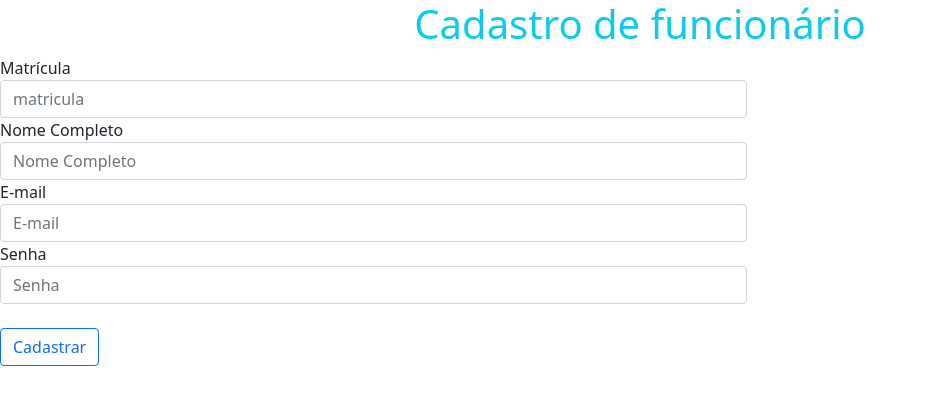
After one commit to 4F-GROUP/L2P, a PHP site: page /CadastroFuncionario.html in a window 1280 px wide. The commit adds this page. Shown: the top 405 px of the page, without its empty margins (0-927 px from the left). Run offline with PHP 8.4, Linux system fonts and the light colour scheme.

Commit message:
Cadastro de funcionario

```diff
--- /dev/null
+++ b/CadastroFuncionario.html
@@ -0,0 +1,46 @@
+<!DOCTYPE html>
+<html lang="en">
+<head>
+    <meta charset="UTF-8">
+    <meta http-equiv="X-UA-Compatible" content="IE=edge">
+    <meta name="viewport" content="width=device-width, initial-scale=1.0">
+    <link href="https://cdn.jsdelivr.net/npm/bootstrap@5.1.3/dist/css/bootstrap.min.css" rel="stylesheet" integrity="sha384-1BmE4kWBq78iYhFldvKuhfTAU6auU8tT94WrHftjDbrCEXSU1oBoqyl2QvZ6jIW3" crossorigin="anonymous">
+    <link rel="stylesheet" href="Cadastro.css">
+
+    <title>Cadastro</title>
+</head>
+<div class="titulo text-info">
+<H1>Cadastro de funcionário</H1>
+
+</div>
+<body>
+
+    <Form Cadastro class="funcionario">
+
+        <div class="col-sm-7">
+          <label for="matricula">Matrícula</label>
+          <input type="text" class="form-control" placeholder="matricula" aria-label="matricula" required>
+        </div>
+
+        <div class="col-sm-7">
+          <label for="Nome">Nome Completo</label>
+          <input type="text" class="form-control" placeholder="Nome Completo" aria-label="Nome Completo" required>
+        </div>
+
+          <div class="col-sm-7">
+            <label for="email">E-mail</label>
+            <input type="email" class="form-control" placeholder="E-mail" aria-label="E-mail" required>
+        </div>
+
+        <div class="col-sm-7">
+            <label for="senha">Senha</label>
+            <input type="password" class="form-control" placeholder="Senha" aria-label="Senha" required>
+          </div>
+<br>
+  <!-- Botão Cadastrar -->
+  <button class="btn btn-outline-primary" type="submit">Cadastrar</button>
+  <!--   <button class="btn btn-outline-primary" type="submit">Limpar Tela</button> -->
+</Form>
+</body>
+<script src="https://cdn.jsdelivr.net/npm/bootstrap@5.1.3/dist/js/bootstrap.bundle.min.js" integrity="sha384-ka7Sk0Gln4gmtz2MlQnikT1wXgYsOg+OMhuP+IlRH9sENBO0LRn5q+8nbTov4+1p" crossorigin="anonymous"></script>
+</html>
```
Also changed, not shown: Home.html (added, +27 -0 lines), Imagens/cadastro.jpg (added), Imagens/listar.jpg (added), Imagens/login.png (added), css/cadastro.css (line endings or trailing spaces).
